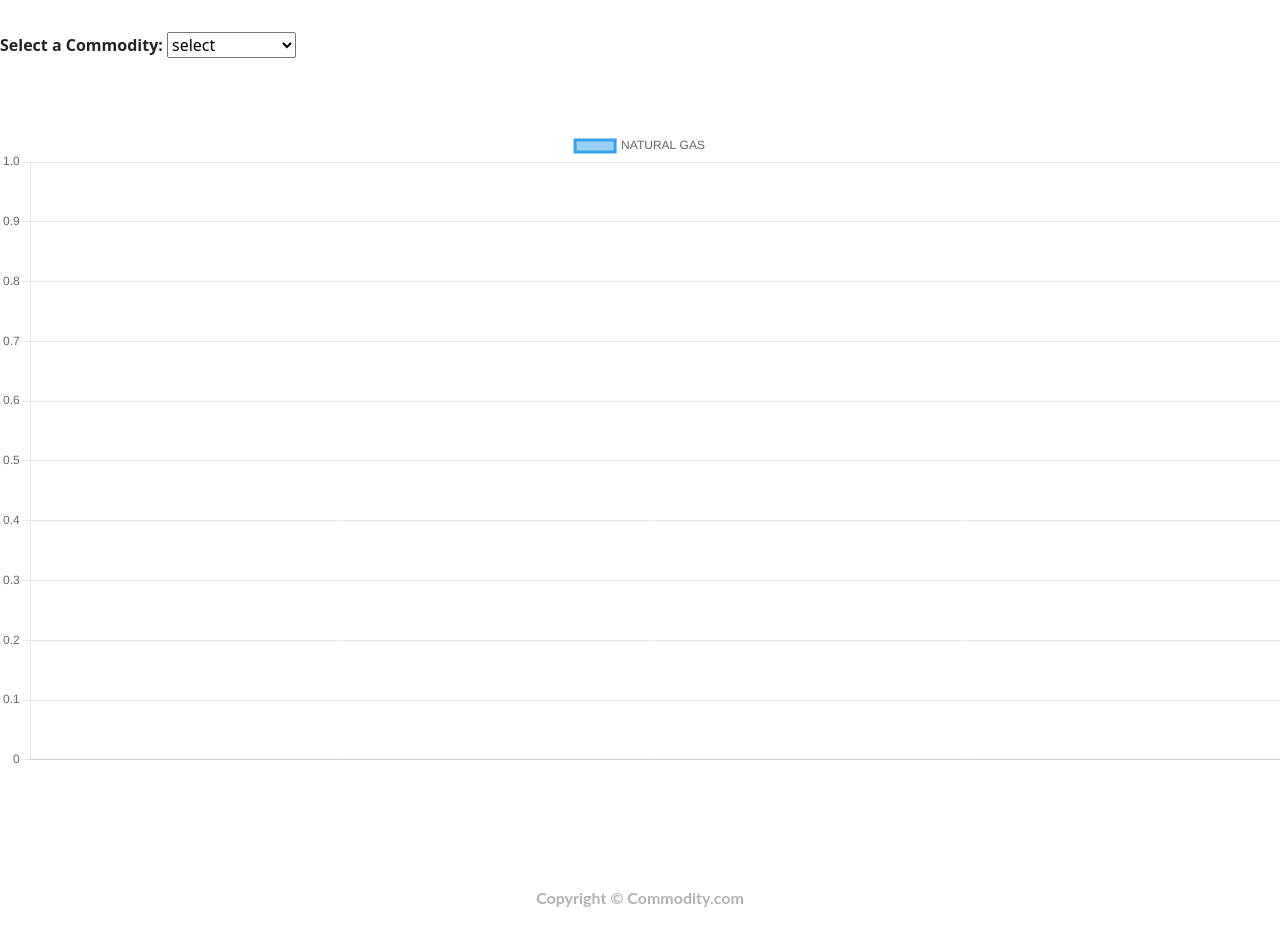
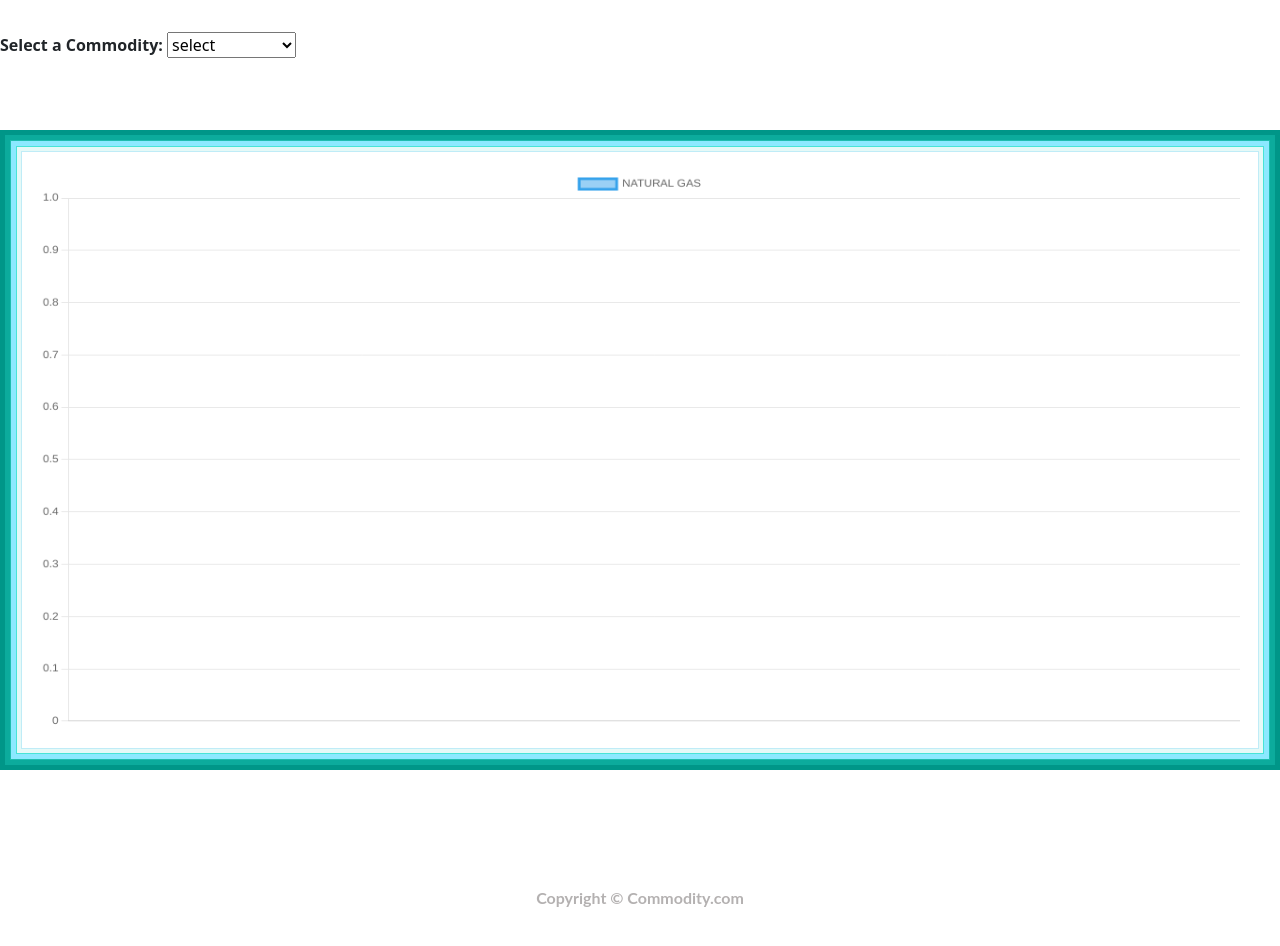
Before and after one commit to Rashmi-kumari5/comodity-price, a plain HTML site: page index.html in a window 1280 px wide. Shown: the part 1400-2346 px from the top of the page. Drawn offline with nearby package versions, Linux system fonts and the light colour scheme; no server answers.

Commit message:
modified abt us

```diff
--- a/style.css
+++ b/style.css
@@ -26,6 +26,7 @@ p{
 .logo img{
     width: 50px;
     padding: 0 0px;
+
 }
 
 .container {
@@ -95,6 +96,7 @@ p{
     padding: 0 80px;
     float: right;
     width: 47%;
+
 }
 
 .select-commodity{
@@ -352,4 +354,26 @@ footer{
     font-family: "Times New Roman", Times, serif;
     padding: 6%;
     font-size: large;
+
   }
+
+  #myChart{
+    background: #fff;
+    font-family: Montserrat, sans-serif;;
+    font-size: 24px;
+    line-height: 30px;
+    font-weight: bold;
+    color: #009688;
+    padding: 40px;
+    box-shadow:
+      inset #009688 0 0 0 5px,
+      inset #059c8e 0 0 0 1px,
+      inset #0cab9c 0 0 0 10px,
+      inset #1fbdae 0 0 0 11px,
+      inset #8ce9ff 0 0 0 16px,
+      inset #48e4d6 0 0 0 17px,
+      inset #e5f9f7 0 0 0 21px,
+      inset #bfecf7 0 0 0 22px;
+    text-shadow: 3px 3px 1px #bfecf7;
+
+  }
```
